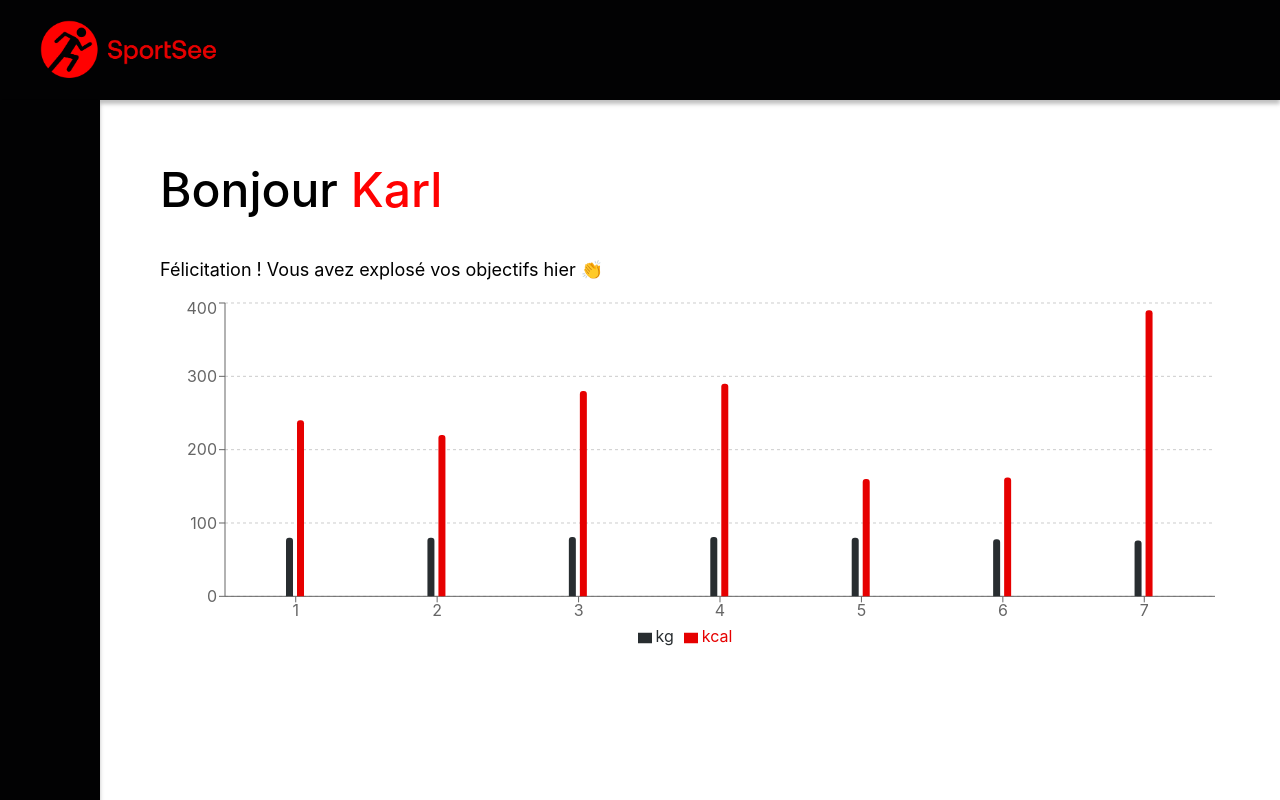
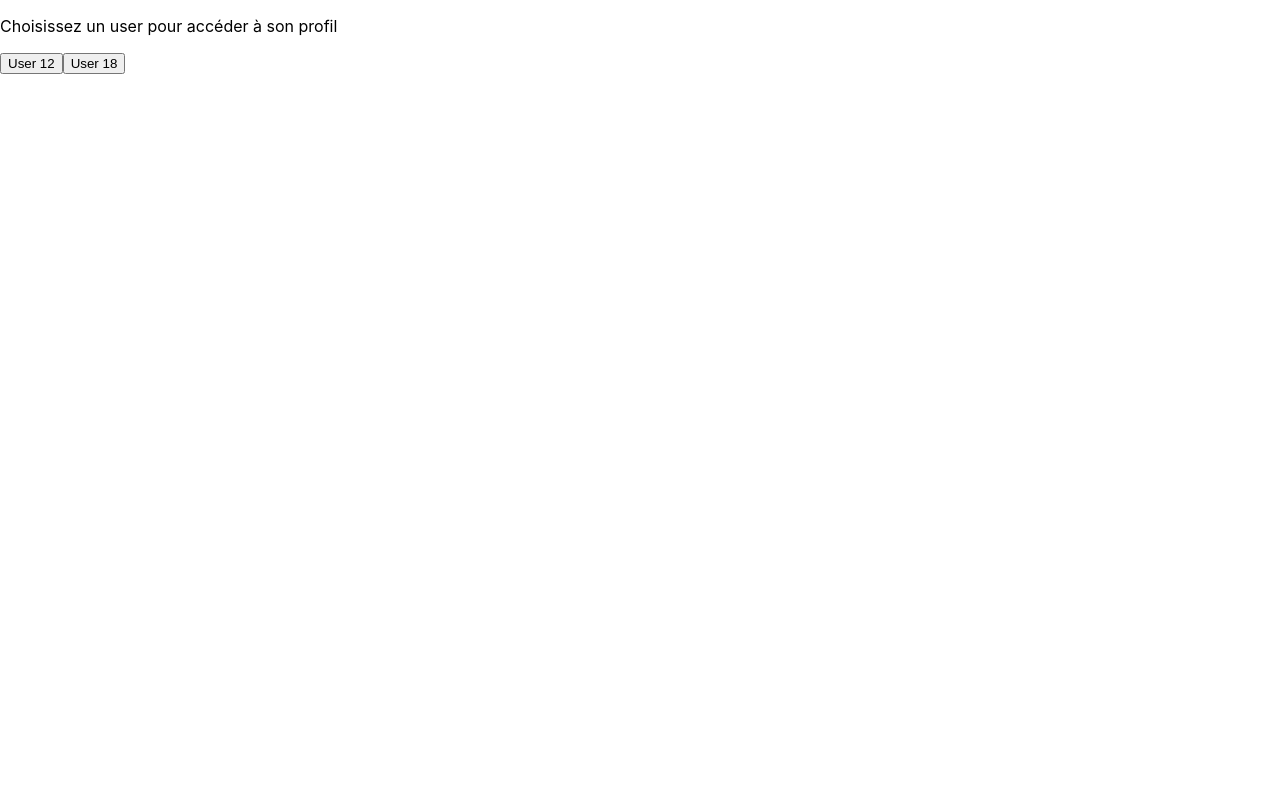
Before and after one commit to higew/SportSee, a React (Create React App) app: page / in a window 1280 px wide. Built offline with nearby package versions, Linux system fonts and the light colour scheme.

Commit message:
Api added

```diff
--- a/src/App.js
+++ b/src/App.js
@@ -1,4 +1,5 @@
 import React from 'react'
+import Home from './pages/home/Home'
 import Dashboard from './pages/dashboard/Dashboard'
 import {BrowserRouter as Router, Routes, Route} from 'react-router-dom'
 
@@ -6,7 +7,8 @@ function App() {
   return (
     <Router>
       <Routes>
-        <Route path="/" element={<Dashboard />} />
+        <Route path="/" element={<Home />}/>
+        <Route path="/user/:id" element={<Dashboard />} />
       </Routes>
     </Router>
   );
--- a/src/components/barChart/BarChart.js
+++ b/src/components/barChart/BarChart.js
@@ -1,8 +1,7 @@
-import React, { PureComponent } from "react";
+import React, { useEffect, useState } from "react";
 import {
     BarChart,
     Bar,
-    Cell,
     XAxis,
     YAxis,
     CartesianGrid,
@@ -10,21 +9,24 @@ import {
     Legend,
     ResponsiveContainer,
 } from "recharts";
-import { USER_ACTIVITY } from "../../assets/data/data";
 
-export const BarChartDiagram = (props) => {
-    const data = [];
-    USER_ACTIVITY[0].sessions.forEach((item, index) => {
-        data.push({
-        nameXAxis: index + 1,
-        kg: item.kilogram,
-        kcal: item.calories,
+function BarChartDiagram ({datas}) {
+    const [activityData, setActivityData] = useState([]);
+
+    useEffect(() => {
+        if (datas.activity?.sessions.length >= 1)  {
+        setActivityData(datas.activity?.sessions);
+        }
+    }, [datas]);
+
+        const data = activityData.map((element, index) => {
+        return {
+            nameXAxis: index + 1,
+            kg: element.kilogram,
+            kcal: element.calories
+        };
         });
-    });
 
-    console.log(USER_ACTIVITY[0].sessions.length);
-    console.log(data);
-    console.log(USER_ACTIVITY[0].sessions);
 
     return (
         <ResponsiveContainer width="100%" aspect={3}>
@@ -40,3 +42,5 @@ export const BarChartDiagram = (props) => {
         </ResponsiveContainer>
     );
 };
+
+export default BarChartDiagram;
--- a/src/pages/dashboard/Dashboard.js
+++ b/src/pages/dashboard/Dashboard.js
@@ -1,12 +1,38 @@
-import React from 'react'
+import React, { useEffect, useState } from 'react';
+import { useParams } from "react-router-dom";
 import Navbar from "../../components/navbar/Navbar";
 import Sidebar from "../../components/sidebar/Sidebar";
-import { BarChartDiagram } from '../../components/barChart/BarChart';
-import { USER_MAIN_DATA } from "../../assets/data/data";
+import BarChartDiagram from '../../components/barChart/BarChart';
+import { apiCall, newUserData } from '../../services/Api';
+import { USER_ACTIVITY, USER_AVERAGE_SESSIONS, USER_MAIN_DATA, USER_PERFORMANCE } from '../../services/data'
 import './dashboard.css'
 
 function Dashboard() {
-    let username = USER_MAIN_DATA[0].userInfos.firstName;
+    const { id } = useParams()
+    const userId = Number(id)
+    const [datas, setDatas] = useState({});
+
+    useEffect(() => {
+        let newUserDataMock;
+
+        if (userId === 12 ) {
+            newUserDataMock = { user : USER_MAIN_DATA[0], activity: USER_ACTIVITY[0], session: USER_AVERAGE_SESSIONS[0], performance: USER_PERFORMANCE[0] };
+        } else if (userId === 18 ) {
+            newUserDataMock = { user : USER_MAIN_DATA[1], activity: USER_ACTIVITY[1], session: USER_AVERAGE_SESSIONS[1], performance: USER_PERFORMANCE[1] };
+        }
+
+        async function getData() {
+            await apiCall(userId);
+            setDatas(() => ({...newUserData}))
+
+            if (!newUserData.user || newUserData == null || newUserData === undefined || newUserData.length === 0) {
+                setDatas(() => ({...newUserDataMock}))
+            }
+        }
+
+        getData();
+    },[userId] );
+    console.log(newUserData);
 
     return (
         <div className="wrapper">
@@ -18,11 +44,11 @@ function Dashboard() {
                 <div className="user">
                     <h1>
                         Bonjour
-                        <span className="username"> {username}</span>
+                        <span className="username"> {datas.user?.userInfos.firstName}</span>
                     </h1>
                     <p>Félicitation ! Vous avez explosé vos objectifs hier 👏</p>
                 </div>
-                <BarChartDiagram />
+                <BarChartDiagram datas={datas}/>
             </section>
         </div>
     );
--- /dev/null
+++ b/src/pages/home/Home.js
@@ -0,0 +1,22 @@
+import React from 'react'
+import { Link } from "react-router-dom"
+import "./home.css"
+
+function Home() {
+    return (
+        <div>
+            <p>Choisissez un user pour accéder à son profil</p>
+                <div>
+                    <Link key={12} to={`user/12`}>
+                        <button>User 12</button>
+                    </Link>
+
+                    <Link key={18} to={`user/18`}>
+                        <button>User 18</button>
+                    </Link>
+                </div>
+        </div>
+    )
+}
+
+export default Home
--- /dev/null
+++ b/src/services/Api.js
@@ -0,0 +1,20 @@
+import axios from 'axios';
+
+export let newUserData = {}
+
+export const apiCall = async (userid) => {
+    const main = axios.get(`http://localhost:3001/user/${userid}`)
+    const activity = axios.get(`http://localhost:3001/user/${userid}/activity`)
+    const sessions = axios.get(`http://localhost:3001/user/${userid}/average-sessions`)
+    const performance = axios.get(`http://localhost:3001/user/${userid}/performance`)
+
+    axios.all([main, activity, sessions, performance]).then(axios.spread((...responses)=>{
+        newUserData.user = responses[0].data.data
+        newUserData.activity = responses[1].data.data
+        newUserData.sessions = responses[2].data.data
+        newUserData.performance = responses[3].data.data
+
+    })).catch(errors=>{
+        console.log("Fetch error:", errors);
+    })
+}
```
Also changed, not shown: src/pages/home/home.css (added), src/services/data.js (renamed from src/assets/data/data.js).
